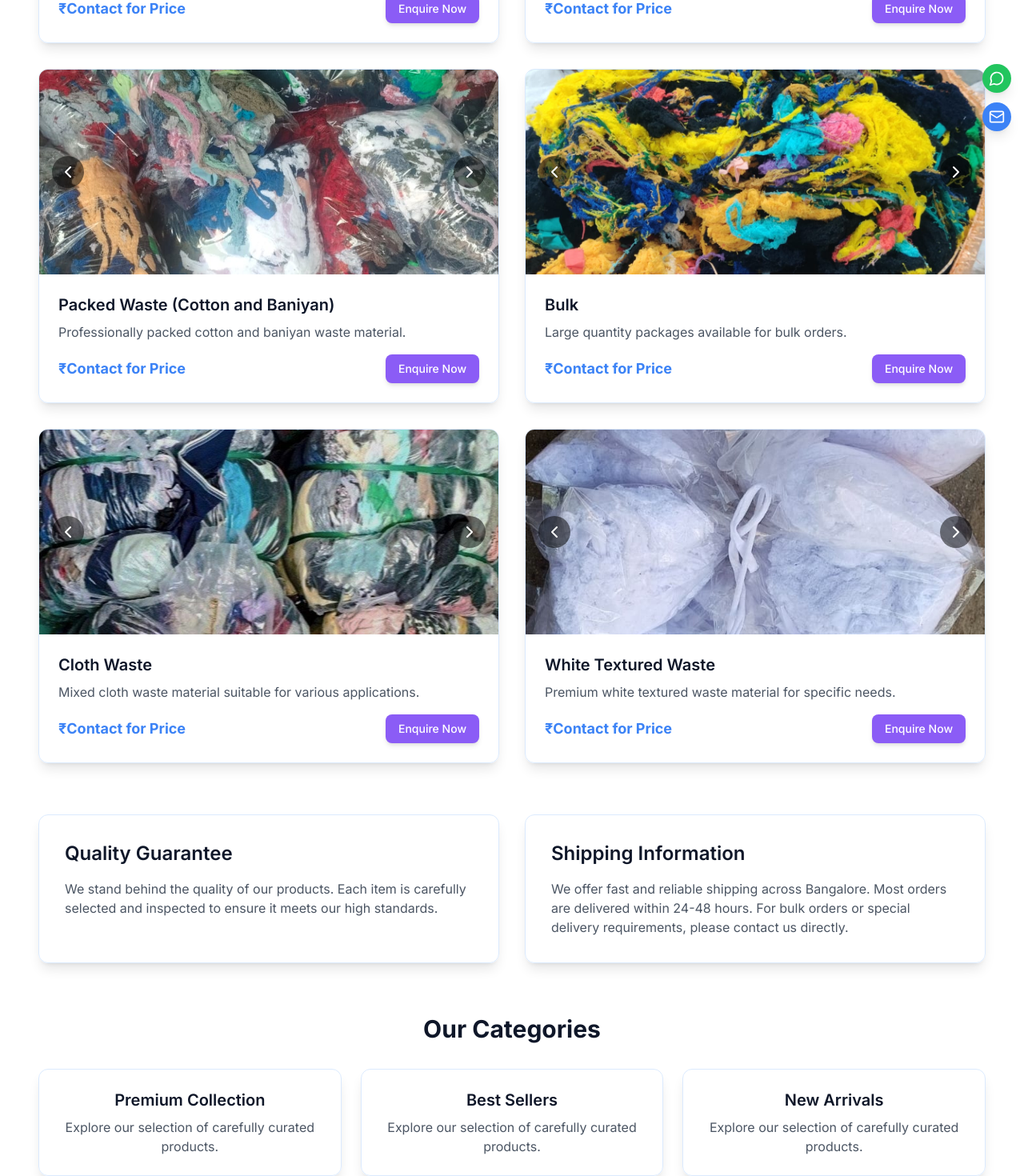
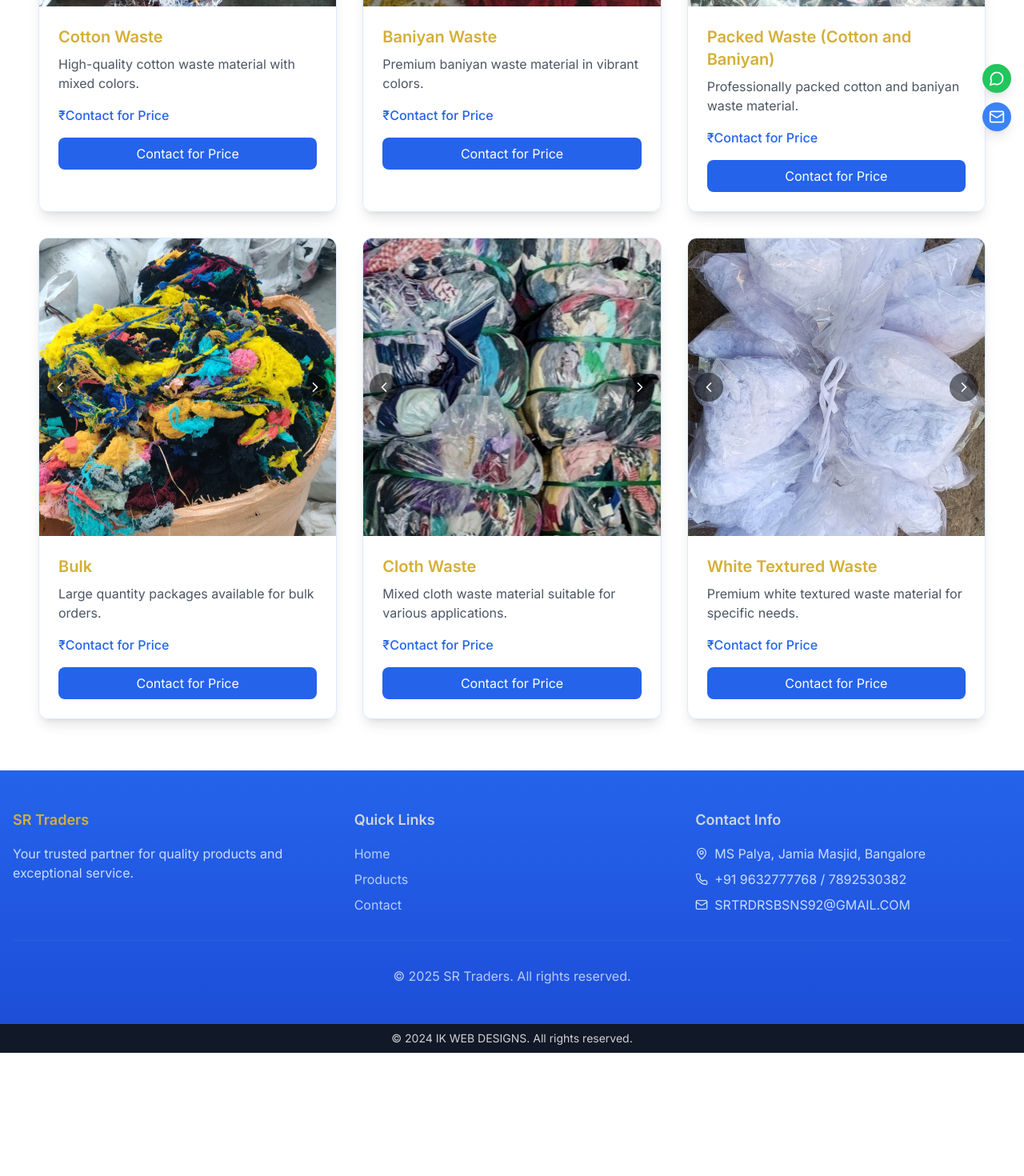
Before and after one commit to FRANNKENSTEINN/trader-space-hub, a React (Vite) app: page /products in a window 1280 px wide. Shown: the part 620-2090 px from the top of the page at 80% size. After the commit the page ends 1936 px from the top, so only its background shows below. Built offline with nearby package versions, Linux system fonts and the light colour scheme.

Commit message:
Adjust Navbar and Footer Colors
The blue shades in the navbar and footer have been adjusted to be darker.  The color transition will now occur automatically, rather than on hover.

```diff
--- a/src/components/Footer.tsx
+++ b/src/components/Footer.tsx
@@ -4,7 +4,7 @@ import { Mail, MapPin, Phone } from "lucide-react";
 
 const Footer = () => {
   return (
-    <footer className="bg-gradient-to-b from-blue-400 to-blue-500 text-white">
+    <footer className="bg-gradient-to-b from-blue-600 to-blue-700 text-white">
       <div className="container mx-auto px-4 py-12">
         <div className="grid grid-cols-1 md:grid-cols-3 gap-8">
           <div className="space-y-4">
--- a/src/components/Navbar.tsx
+++ b/src/components/Navbar.tsx
@@ -15,7 +15,7 @@ const Navbar = () => {
   ];
 
   return (
-    <nav className="fixed top-0 left-0 right-0 z-50 bg-gradient-to-r from-blue-400 via-blue-300 to-blue-400 shadow-lg transition-colors duration-500 hover:from-blue-600 hover:via-blue-500 hover:to-blue-600">
+    <nav className="fixed top-0 left-0 right-0 z-50 bg-gradient-to-r from-blue-600 via-blue-500 to-blue-600 shadow-lg animate-gradient bg-300%">
       <div className="container mx-auto px-4">
         <div className="flex justify-between items-center h-20">
           <Link
--- a/src/index.css
+++ b/src/index.css
@@ -170,7 +170,8 @@
 }
 
 .animate-gradient {
-  animation: gradient 8s ease infinite;
+  animation: gradient 15s ease infinite;
+  background-size: 200% 200%;
 }
 
 .animate-float {
--- a/src/pages/Products.tsx
+++ b/src/pages/Products.tsx
@@ -1,11 +1,18 @@
-
 import Navbar from "../components/Navbar";
 import Footer from "../components/Footer";
 import FloatingContact from "../components/FloatingContact";
 import { useState } from "react";
 import { ChevronLeft, ChevronRight } from "lucide-react";
 
-const products = [
+interface Product {
+  id: number;
+  name: string;
+  description: string;
+  price: string;
+  images: string[];
+}
+
+const products: Product[] = [
   {
     id: 1,
     name: "Cotton Waste",
@@ -85,9 +92,9 @@ const Products = () => {
     }));
   };
 
-  const createWhatsAppLink = (product: typeof products[0]) => {
+  const createWhatsAppLink = (product: Product) => {
     const message = `Hello SR Traders, I am interested in ${product.name}. Location: MS Palya Jamia Masjid, Bangalore`;
-    return `https://wa.me/1234567890?text=${encodeURIComponent(message)}`;
+    return `https://wa.me/9632777768?text=${encodeURIComponent(message)}`;
   };
 
   return (
@@ -104,100 +111,48 @@ const Products = () => {
         </div>
 
         <div className="container mx-auto">
-          <h1 className="text-4xl font-bold text-center mb-12">Our Products</h1>
+          <h1 className="text-4xl font-bold text-center mb-12 text-gray-400">Our Products</h1>
 
-          <div className="grid grid-cols-1 md:grid-cols-2 lg:grid-cols-2 gap-8">
+          <div className="grid grid-cols-1 md:grid-cols-2 lg:grid-cols-3 gap-8">
             {products.map((product) => (
-              <div
-                key={product.id}
-                className="glass-card rounded-xl overflow-hidden hover-scale"
-              >
-                <div className="relative">
-                  {('images' in product) ? (
-                    <>
+              <div key={product.id} className="glass-card rounded-xl overflow-hidden hover:shadow-xl transition-shadow">
+                <div className="relative aspect-square">
                   <img
                     src={product.images[imageIndexes[product.id] || 0]}
                     alt={product.name}
-                        className="w-full h-64 object-cover transition-opacity duration-500"
-                        loading="lazy"
+                    className="w-full h-full object-cover"
                   />
-                      <div className="absolute inset-0 flex items-center justify-between px-4">
+                  {product.images.length > 1 && (
+                    <>
                       <button
                         onClick={() => handlePrevImage(product.id)}
-                          className="p-2 rounded-full bg-black/50 text-white hover:bg-black/70 transition-colors"
-                          aria-label="Previous image"
+                        className="absolute left-2 top-1/2 -translate-y-1/2 p-2 bg-black/50 rounded-full text-white hover:bg-black/70 transition-colors"
                       >
-                          <ChevronLeft className="w-6 h-6" />
+                        <ChevronLeft size={20} />
                       </button>
                       <button
                         onClick={() => handleNextImage(product.id)}
-                          className="p-2 rounded-full bg-black/50 text-white hover:bg-black/70 transition-colors"
-                          aria-label="Next image"
+                        className="absolute right-2 top-1/2 -translate-y-1/2 p-2 bg-black/50 rounded-full text-white hover:bg-black/70 transition-colors"
                       >
-                          <ChevronRight className="w-6 h-6" />
+                        <ChevronRight size={20} />
                       </button>
-                      </div>
                     </>
-                  ) : (
-                    <img
-                      src={product.image}
-                      alt={product.name}
-                      className="w-full h-64 object-cover"
-                      loading="lazy"
-                    />
                   )}
                 </div>
+
                 <div className="p-6">
-                  <h3 className="text-xl font-semibold mb-2">{product.name}</h3>
+                  <h2 className="text-xl font-semibold mb-2 text-[#D4AF37]">{product.name}</h2>
                   <p className="text-gray-600 mb-4">{product.description}</p>
-                  <div className="flex justify-between items-center">
-                    <span className="text-lg font-bold text-primary">
-                      {product.price}
-                    </span>
+                  <p className="text-blue-600 font-medium mb-4">{product.price}</p>
                   <a
                     href={createWhatsAppLink(product)}
                     target="_blank"
                     rel="noopener noreferrer"
-                      className="px-4 py-2 bg-[#8B5CF6] text-white rounded-lg hover:bg-[#7C3AED] hover:text-[#D4AF37] transition-all duration-300 shadow-md text-sm font-medium"
+                    className="inline-block w-full text-center py-2 px-4 bg-blue-600 text-white rounded-lg hover:bg-blue-700 transition-colors"
                   >
-                      Enquire Now
+                    Contact for Price
                   </a>
                 </div>
-                </div>
-              </div>
-            ))}
-          </div>
-        </div>
-
-        <div className="container mx-auto mt-16">
-          <div className="grid grid-cols-1 md:grid-cols-2 gap-8">
-            <div className="glass-card p-8 rounded-xl">
-              <h2 className="text-2xl font-semibold mb-4">Quality Guarantee</h2>
-              <p className="text-gray-600">
-                We stand behind the quality of our products. Each item is carefully selected
-                and inspected to ensure it meets our high standards.
-              </p>
-            </div>
-            <div className="glass-card p-8 rounded-xl">
-              <h2 className="text-2xl font-semibold mb-4">Shipping Information</h2>
-              <p className="text-gray-600">
-                We offer fast and reliable shipping across Bangalore. Most orders are
-                delivered within 24-48 hours. For bulk orders or special delivery
-                requirements, please contact us directly.
-              </p>
-            </div>
-          </div>
-        </div>
-
-        <div className="container mx-auto mt-16">
-          <h2 className="text-3xl font-bold text-center mb-8">Our Categories</h2>
-          <div className="grid grid-cols-1 md:grid-cols-3 gap-6">
-            {["Premium Collection", "Best Sellers", "New Arrivals"].map((category, index) => (
-              <div key={index} className="glass-card p-6 rounded-xl text-center">
-                <h3 className="text-xl font-semibold mb-2">{category}</h3>
-                <p className="text-gray-600">
-                  Explore our selection of carefully curated products.
-                </p>
               </div>
             ))}
           </div>
```
Lines whose indentation alone changed are shown as unchanged.
